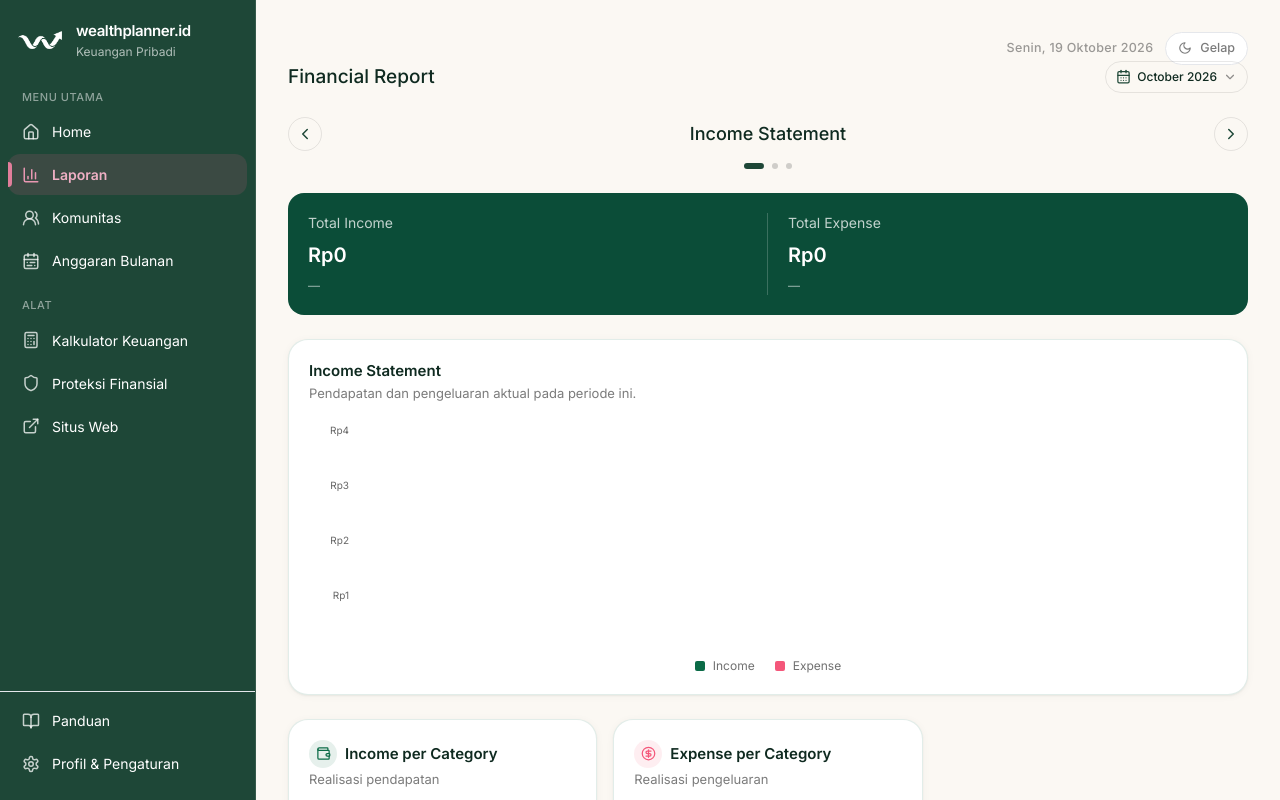
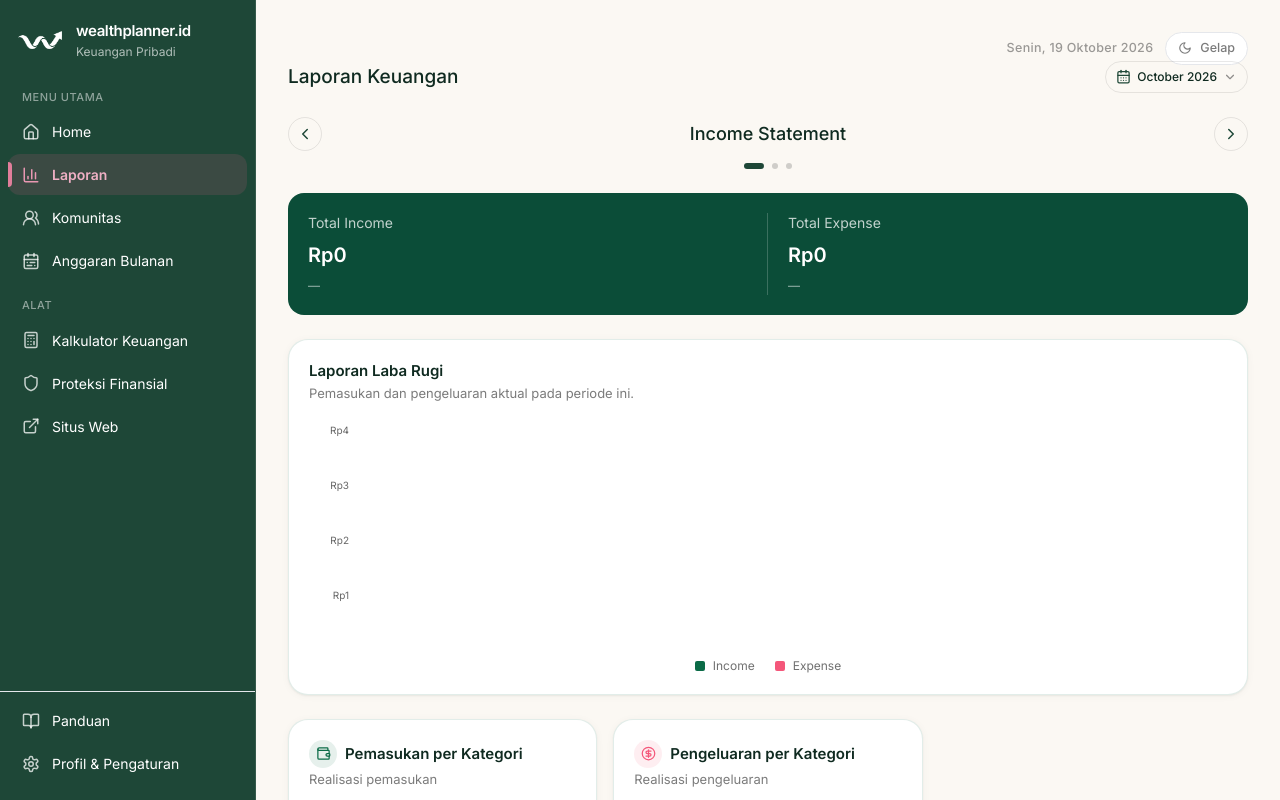
Before and after one commit to jasminework2023/personal-wealthplanner, a React (Vite) app: page /dashboard/finance in a window 1280 px wide. Shown: the top 800 px of the page. Built offline with nearby package versions, Linux system fonts and the light colour scheme; the HTML template or start-up script is replaced by a standard one.

Commit message:
Localize report title and chart headings and descriptions

```diff
--- a/src/pages/DashboardFinance.tsx
+++ b/src/pages/DashboardFinance.tsx
@@ -99,7 +99,7 @@ function EditableAssetItem({
   async function handleSave() {
     const amount = Number(input.replace(/\D/g, ""));
     if (isNaN(amount) || amount < 0) {
-      setErr("Angka nggak valid.");
+      setErr(id ? "Angka tidak valid." : "Invalid amount.");
       return;
     }
     setErr("");
@@ -147,10 +147,10 @@ function EditableAssetItem({
         <span className="font-medium">{formatRupiah(saved)}</span>
         {isRealData && (
           <>
-            <button onClick={() => { setInput(String(saved)); setEditing(true); }} className="opacity-0 group-hover:opacity-100 text-charcoal/40 hover:text-forest-700" title="Edit">
+            <button onClick={() => { setInput(String(saved)); setEditing(true); }} className="opacity-0 group-hover:opacity-100 text-charcoal/40 hover:text-forest-700" title={id ? "Ubah" : "Edit"}>
               <Pencil size={11} />
             </button>
-            {sheetRow && <button onClick={async()=>{ if(!window.confirm(`Hapus asset ${name}? Data yang dihapus tidak dapat dikembalikan.`)) return; const token=getStoredToken(); const res=await fetch(`${API_BASE}/delete-asset-item`,{method:"POST",headers:{"Content-Type":"application/json"},body:JSON.stringify({token,sheetRow})}); const data=await res.json().catch(()=>({})); if(!res.ok){alert(data.error||"Gagal menghapus asset");return;} onDeleted?.(); }} className="opacity-0 group-hover:opacity-100 text-charcoal/40 hover:text-rose-600" title="Hapus">
+            {sheetRow && <button onClick={async()=>{ if(!window.confirm(`${id ? "Hapus aset" : "Delete asset"} ${name}? ${id ? "Data yang dihapus tidak dapat dikembalikan." : "Deleted data cannot be recovered."}`)) return; const token=getStoredToken(); const res=await fetch(`${API_BASE}/delete-asset-item`,{method:"POST",headers:{"Content-Type":"application/json"},body:JSON.stringify({token,sheetRow})}); const data=await res.json().catch(()=>({})); if(!res.ok){alert(data.error||(id ? "Gagal menghapus aset" : "Failed to delete asset"));return;} onDeleted?.(); }} className="opacity-0 group-hover:opacity-100 text-charcoal/40 hover:text-rose-600" title={id ? "Hapus" : "Delete"}>
               <Trash2 size={11} />
             </button>}
           </>
@@ -222,7 +222,7 @@ export function DashboardFinance() {
   return (
     <div className="flex flex-col gap-6">
       <div className="flex items-center justify-between gap-2 -mt-3">
-        <h1 className="text-[19px] font-medium leading-tight text-forest-900">{id ? "Financial Report" : "Laporan Keuangan"}</h1>
+        <h1 className="text-[19px] font-medium leading-tight text-forest-900">{id ? "Laporan Keuangan" : "Financial Statement"}</h1>
         <button type="button" onClick={() => { setDraftMonth(selectedMonth); setDraftYear(selectedYear); setPeriodOpen(true); }} className="inline-flex max-w-full shrink-0 items-center gap-1.5 rounded-full border border-charcoal/10 bg-transparent px-2.5 py-1.5 text-[12px] font-medium text-forest-900">
           <CalendarDays size={15} className="shrink-0 text-forest-700" /><span>{monthNames[monthNames.indexOf(selectedMonth)] || selectedMonth} {selectedYear}</span><ChevronRight size={14} className="rotate-90 text-charcoal/50" />
         </button>
@@ -289,21 +289,21 @@ export function DashboardFinance() {
             </div>
           </div>;
         })()}
-        <ChartCard title="Income Statement" subtitle="Pendapatan dan pengeluaran aktual pada periode ini.">
+        <ChartCard title={id ? "Laporan Laba Rugi" : "Income Statement"} subtitle={id ? "Pemasukan dan pengeluaran aktual pada periode ini." : "Actual income and expenses for this period."}>
           <div className="w-full">
             <ResponsiveContainer width="100%" height={230}><BarChart data={[{name:"Periode ini",income:totalIncome,expense:totalExpense}]} barCategoryGap="8%" barGap={12} margin={{top:10,right:8,left:0,bottom:0}}><XAxis dataKey="name" hide/><YAxis width={48} tickFormatter={(v)=>formatCompact(v)} tick={{fontSize:10}} axisLine={false} tickLine={false}/><Tooltip formatter={(v:number)=>formatRupiah(v)}/><Bar dataKey="income" name="Total Income" fill="#0B6B47" radius={[8,8,0,0]} maxBarSize={88}/><Bar dataKey="expense" name="Total Expense" fill="#F4577A" radius={[8,8,0,0]} maxBarSize={88}/></BarChart></ResponsiveContainer>
             <div className="mt-2 flex justify-center gap-5 text-xs text-charcoal/65"><span className="inline-flex items-center gap-2"><span className="h-2.5 w-2.5 rounded-sm bg-[#0B6B47]"/>Income</span><span className="inline-flex items-center gap-2"><span className="h-2.5 w-2.5 rounded-sm bg-[#F4577A]"/>Expense</span></div>
           </div>
         </ChartCard>
         <div className="grid gap-4 lg:grid-cols-3">
-          <ChartCard title={<span className="inline-flex items-center gap-2"><span className="flex h-7 w-7 items-center justify-center rounded-full bg-[#0B6B47]/10 text-[#0B6B47]"><Wallet size={15}/></span>Income per Category</span>} subtitle="Realisasi pendapatan"><div>{incomeRows.length?incomeRows.map((row)=><BudgetRow key={row.category} category={row.category} allocation={row.allocation} realization={row.realization} kind="income" showBudget={false}/>):<p className="text-sm text-charcoal/45">Belum ada data income.</p>}</div></ChartCard>
-          <ChartCard title={<span className="inline-flex items-center gap-2"><span className="flex h-7 w-7 items-center justify-center rounded-full bg-[#F4577A]/10 text-[#F4577A]"><CircleDollarSign size={15}/></span>Expense per Category</span>} subtitle="Realisasi pengeluaran"><div>{expenseRows.length?expenseRows.map((row)=><BudgetRow key={row.category} category={row.category} allocation={row.allocation} realization={row.realization} kind="expense" showBudget={false}/>):<p className="text-sm text-charcoal/45">Belum ada data expense.</p>}</div></ChartCard>
+          <ChartCard title={<span className="inline-flex items-center gap-2"><span className="flex h-7 w-7 items-center justify-center rounded-full bg-[#0B6B47]/10 text-[#0B6B47]"><Wallet size={15}/></span>{id ? "Pemasukan per Kategori" : "Income by Category"}</span>} subtitle={id ? "Realisasi pemasukan" : "Recorded income"}><div>{incomeRows.length?incomeRows.map((row)=><BudgetRow key={row.category} category={row.category} allocation={row.allocation} realization={row.realization} kind="income" showBudget={false}/>):<p className="text-sm text-charcoal/45">{id ? "Belum ada data pemasukan." : "No income data yet."}</p>}</div></ChartCard>
+          <ChartCard title={<span className="inline-flex items-center gap-2"><span className="flex h-7 w-7 items-center justify-center rounded-full bg-[#F4577A]/10 text-[#F4577A]"><CircleDollarSign size={15}/></span>{id ? "Pengeluaran per Kategori" : "Expenses by Category"}</span>} subtitle={id ? "Realisasi pengeluaran" : "Recorded expenses"}><div>{expenseRows.length?expenseRows.map((row)=><BudgetRow key={row.category} category={row.category} allocation={row.allocation} realization={row.realization} kind="expense" showBudget={false}/>):<p className="text-sm text-charcoal/45">{id ? "Belum ada data pengeluaran." : "No expense data yet."}</p>}</div></ChartCard>
         </div>
       </>}
 
       {activeReportTab === "assets" && <>
       {/* E. Asset Tracker */}
-      <ChartCard title="Asset Tracker" subtitle="Pantau aset saat ini dan progres menuju target.">
+      <ChartCard title={id ? "Pelacak Aset" : "Asset Tracker"} subtitle={id ? "Pantau aset saat ini dan progres menuju target." : "Track your current assets and progress toward your goal."}>
         <div className="grid grid-cols-1 lg:grid-cols-2 gap-6">
           <div>
             <div className="mb-4 rounded-2xl bg-[#0B4D38] p-4 text-white sm:p-5">
@@ -444,13 +444,13 @@ export function DashboardFinance() {
             </div>
           </div>;
         })()}
-        <ChartCard title="Cashflow Tracker" subtitle="Cash out menggabungkan pengeluaran dan tabungan.">
+        <ChartCard title={id ? "Pelacak Arus Kas" : "Cashflow Tracker"} subtitle={id ? "Arus kas keluar mencakup pengeluaran dan tabungan." : "Cash out includes expenses and savings."}>
           <ResponsiveContainer width="100%" height={230}><BarChart data={[{name:"Cash In",amount:totalIncome},{name:"Cash Out",amount:totalExpense+totalSaving},{name:"Net Cashflow",amount:totalIncome-totalExpense-totalSaving}]} barCategoryGap="18%" margin={{top:10,right:8,left:0,bottom:4}}><XAxis dataKey="name" tick={{fontSize:10}} interval={0} axisLine={false} tickLine={false}/><YAxis width={44} tickFormatter={(v)=>formatCompact(v)} tick={{fontSize:10}} axisLine={false} tickLine={false}/><Tooltip formatter={(v:number)=>formatRupiah(v)}/><Bar dataKey="amount" name="Nominal" radius={[7,7,0,0]} maxBarSize={68}>{[{color:"#0B6B47"},{color:"#F4577A"},{color:"#FFA24C"}].map((item,index)=><Cell key={index} fill={item.color}/>)}</Bar></BarChart></ResponsiveContainer>
         </ChartCard>
         <div className="grid gap-4 lg:grid-cols-3">
-          <ChartCard title="Cash In Detail" subtitle="Pemasukan per kategori"><div>{incomeRows.length?incomeRows.map((row)=><BudgetRow key={row.category} category={row.category} allocation={row.allocation} realization={row.realization} kind="income"/>):<p className="text-sm text-charcoal/45">Belum ada data income.</p>}</div></ChartCard>
-          <ChartCard title="Cash Out Detail" subtitle="Pengeluaran per kategori"><div>{expenseRows.length?expenseRows.map((row)=><BudgetRow key={row.category} category={row.category} allocation={row.allocation} realization={row.realization} kind="expense"/>):<p className="text-sm text-charcoal/45">Belum ada data expense.</p>}</div></ChartCard>
-          <ChartCard title="Saving Detail" subtitle="Tabungan per kategori"><div>{savingRows.length?savingRows.map((row)=><BudgetRow key={row.category} category={row.category} allocation={row.allocation} realization={row.realization} kind="saving"/>):<p className="text-sm text-charcoal/45">Belum ada data saving.</p>}</div></ChartCard>
+          <ChartCard title={id ? "Rincian Pemasukan" : "Cash In Details"} subtitle={id ? "Pemasukan per kategori" : "Income by category"}><div>{incomeRows.length?incomeRows.map((row)=><BudgetRow key={row.category} category={row.category} allocation={row.allocation} realization={row.realization} kind="income"/>):<p className="text-sm text-charcoal/45">Belum ada data income.</p>}</div></ChartCard>
+          <ChartCard title={id ? "Rincian Pengeluaran" : "Cash Out Details"} subtitle={id ? "Pengeluaran per kategori" : "Expenses by category"}><div>{expenseRows.length?expenseRows.map((row)=><BudgetRow key={row.category} category={row.category} allocation={row.allocation} realization={row.realization} kind="expense"/>):<p className="text-sm text-charcoal/45">Belum ada data expense.</p>}</div></ChartCard>
+          <ChartCard title={id ? "Rincian Tabungan" : "Savings Details"} subtitle={id ? "Tabungan per kategori" : "Savings by category"}><div>{savingRows.length?savingRows.map((row)=><BudgetRow key={row.category} category={row.category} allocation={row.allocation} realization={row.realization} kind="saving"/>):<p className="text-sm text-charcoal/45">{id ? "Belum ada data tabungan." : "No savings data yet."}</p>}</div></ChartCard>
         </div>
       </>}
       {/* Stock Net Worth hidden in Phase 1 until live market-price data is available. */}
```
